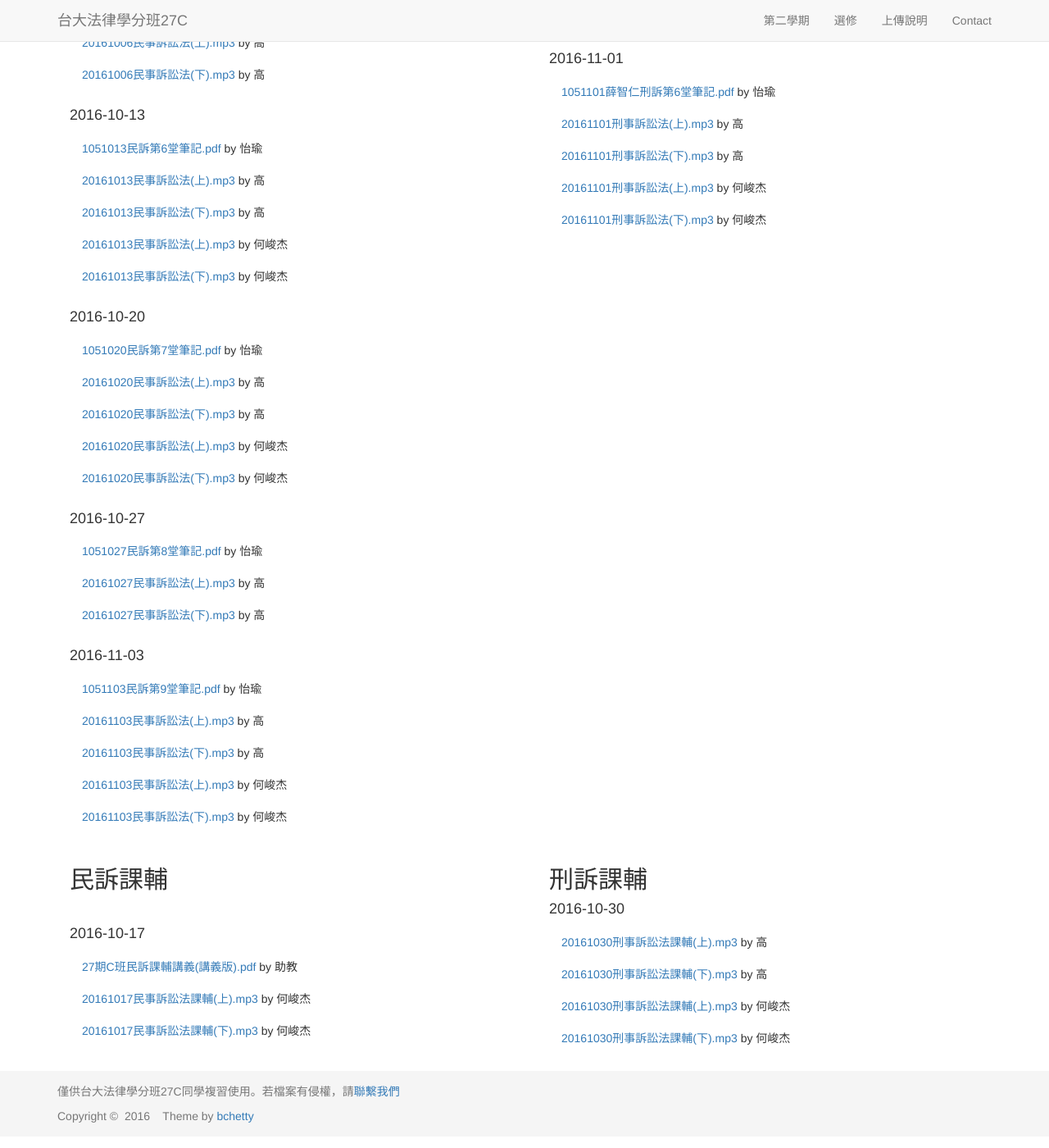
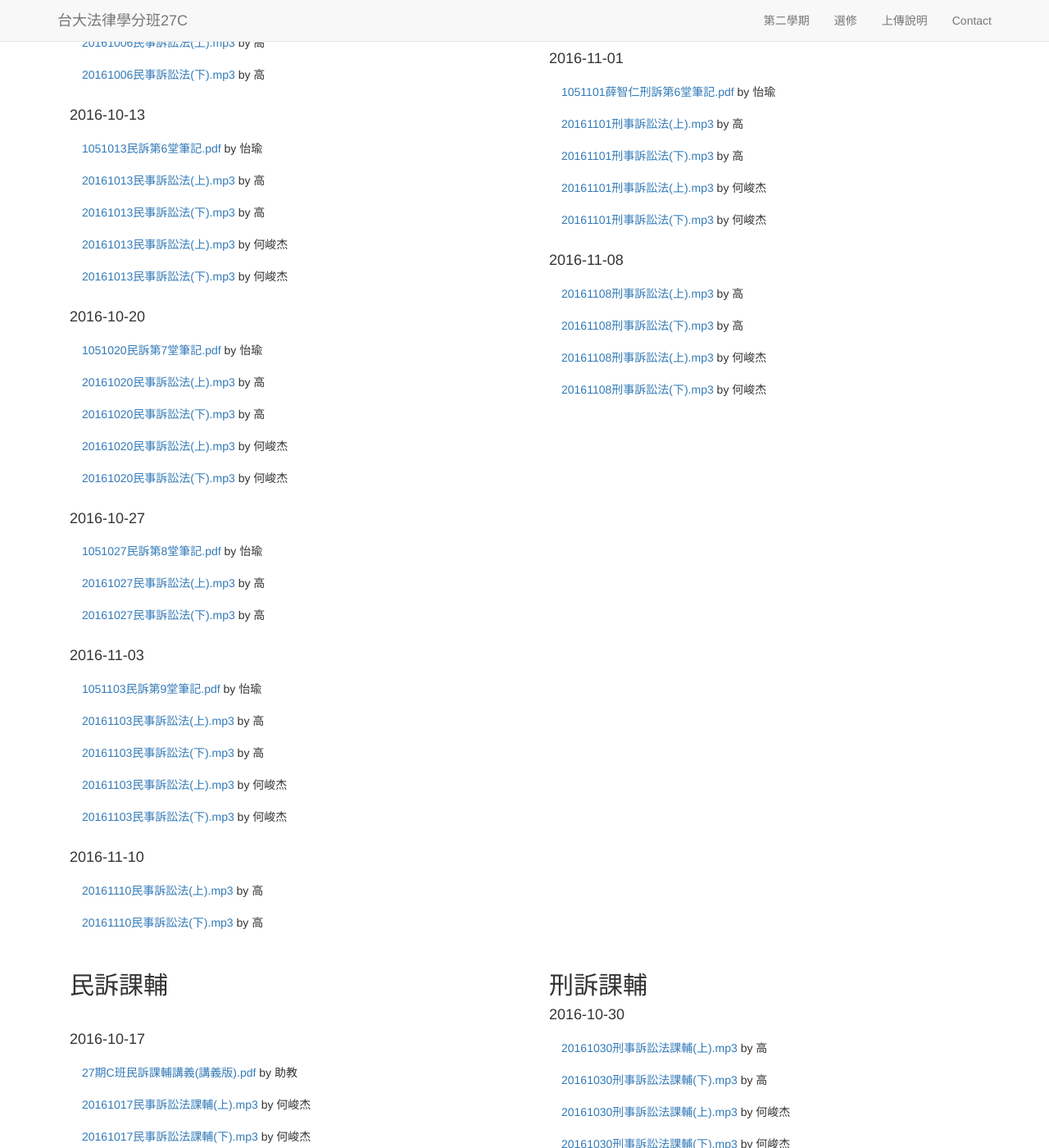
Before and after one commit to maxmilian/ntu_specs_law, a Jekyll site: the page built from semester2/index.html, in a window 1280 px wide and 1400 px high, scrolled down 1222 px. Shown: the whole window at 82% size. Built offline with Jekyll 4.4.1, drawn with Linux system fonts in a browser that asks for light colours; nearby versions of some CDN libraries.

Commit message:
add record 20161108 20161110

```diff
--- a/semester2/index.html
+++ b/semester2/index.html
@@ -78,6 +78,11 @@ layout: template1
         <li class="list-group-item"><a href="{{ site.civil_procedure_record }}/Ho_9_1.mp3">20161103民事訴訟法(上).mp3</a> by 何峻杰</li>
         <li class="list-group-item"><a href="{{ site.civil_procedure_record }}/Ho_9_2.mp3">20161103民事訴訟法(下).mp3</a> by 何峻杰</li>
       </ul>
+      <h4>2016-11-10</h4>
+      <ul class="list-group">
+        <li class="list-group-item"><a href="{{ site.civil_procedure_record }}/Kao_10_1.mp3">20161110民事訴訟法(上).mp3</a> by 高</li>
+        <li class="list-group-item"><a href="{{ site.civil_procedure_record }}/Kao_10_2.mp3">20161110民事訴訟法(下).mp3</a> by 高</li>
+      </ul>
     </div>
     <div class="col-md-6">
       <h2>刑事訴訟法</h2>
@@ -127,6 +132,13 @@ layout: template1
         <li class="list-group-item"><a href="{{ site.criminal_procedure_record }}/Ho_6_1.mp3">20161101刑事訴訟法(上).mp3</a> by 何峻杰</li>
         <li class="list-group-item"><a href="{{ site.criminal_procedure_record }}/Ho_6_2.mp3">20161101刑事訴訟法(下).mp3</a> by 何峻杰</li>
       </ul>
+      <h4>2016-11-08</h4>
+      <ul class="list-group">
+        <li class="list-group-item"><a href="{{ site.criminal_procedure_record }}/Kao_7_1.mp3">20161108刑事訴訟法(上).mp3</a> by 高</li>
+        <li class="list-group-item"><a href="{{ site.criminal_procedure_record }}/Kao_7_2.mp3">20161108刑事訴訟法(下).mp3</a> by 高</li>
+        <li class="list-group-item"><a href="{{ site.criminal_procedure_record }}/Ho_7_1.mp3">20161108刑事訴訟法(上).mp3</a> by 何峻杰</li>
+        <li class="list-group-item"><a href="{{ site.criminal_procedure_record }}/Ho_7_2.mp3">20161108刑事訴訟法(下).mp3</a> by 何峻杰</li>
+      </ul>
     </div>
   </div>
   <div class="row">
```
